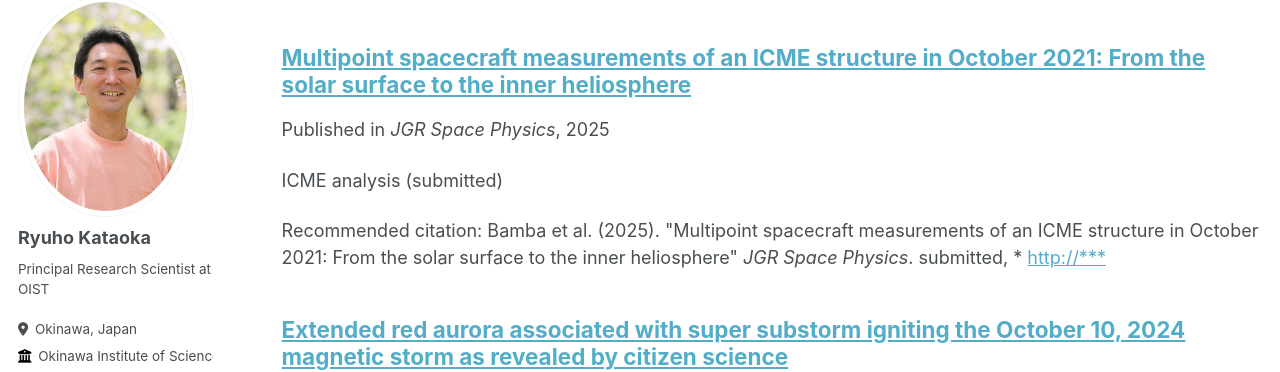
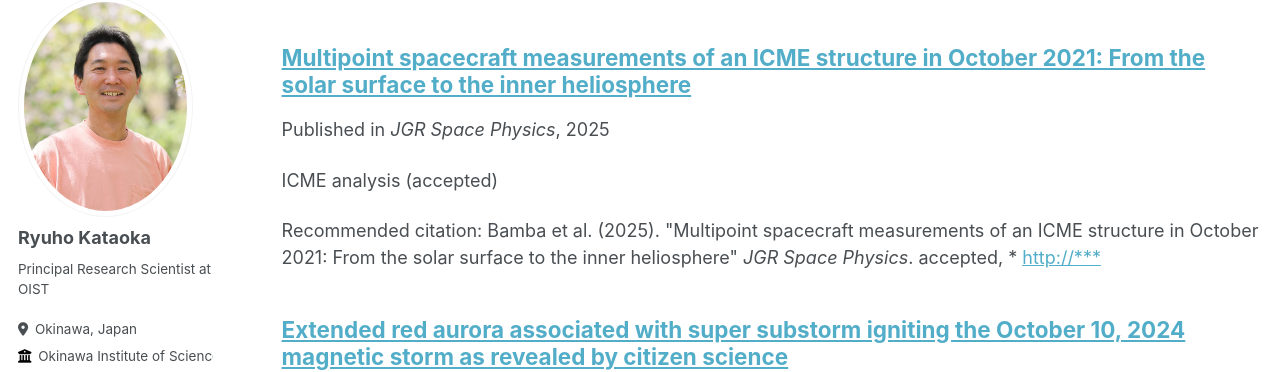
Before and after one commit to ryuhokataoka/ryuhokataoka.github.io, a Jekyll site: the page built from _pages/collection-archive.html, in a window 1280 px wide and 900 px high, scrolled down 9237 px. Shown: the part 90-462 px from the top of the window. Built offline with Jekyll 4.4.1, drawn with Linux system fonts in a browser that asks for light colours; some web fonts are replaced.

Commit message:
Update publication status from submitted to accepted

```diff
--- a/_publications/2025-04-27-icme.md
+++ b/_publications/2025-04-27-icme.md
@@ -2,11 +2,11 @@
 title: "Multipoint spacecraft measurements of an ICME structure in October 2021: From the solar surface to the inner heliosphere"
 collection: publications
 permalink: /publication/2025-04-27-icme
-excerpt: 'ICME analysis (submitted)'
+excerpt: 'ICME analysis (accepted)'
 date: 2025-04-27
 venue: 'JGR Space Physics'
 paperurl: 'http://***'
-citation: 'Bamba et al. (2025). &quot;Multipoint spacecraft measurements of an ICME structure in October 2021: From the solar surface to the inner heliosphere&quot; <i>JGR Space Physics</i>. submitted, *'
+citation: 'Bamba et al. (2025). &quot;Multipoint spacecraft measurements of an ICME structure in October 2021: From the solar surface to the inner heliosphere&quot; <i>JGR Space Physics</i>. accepted, *'
 ---
 
 **
```
